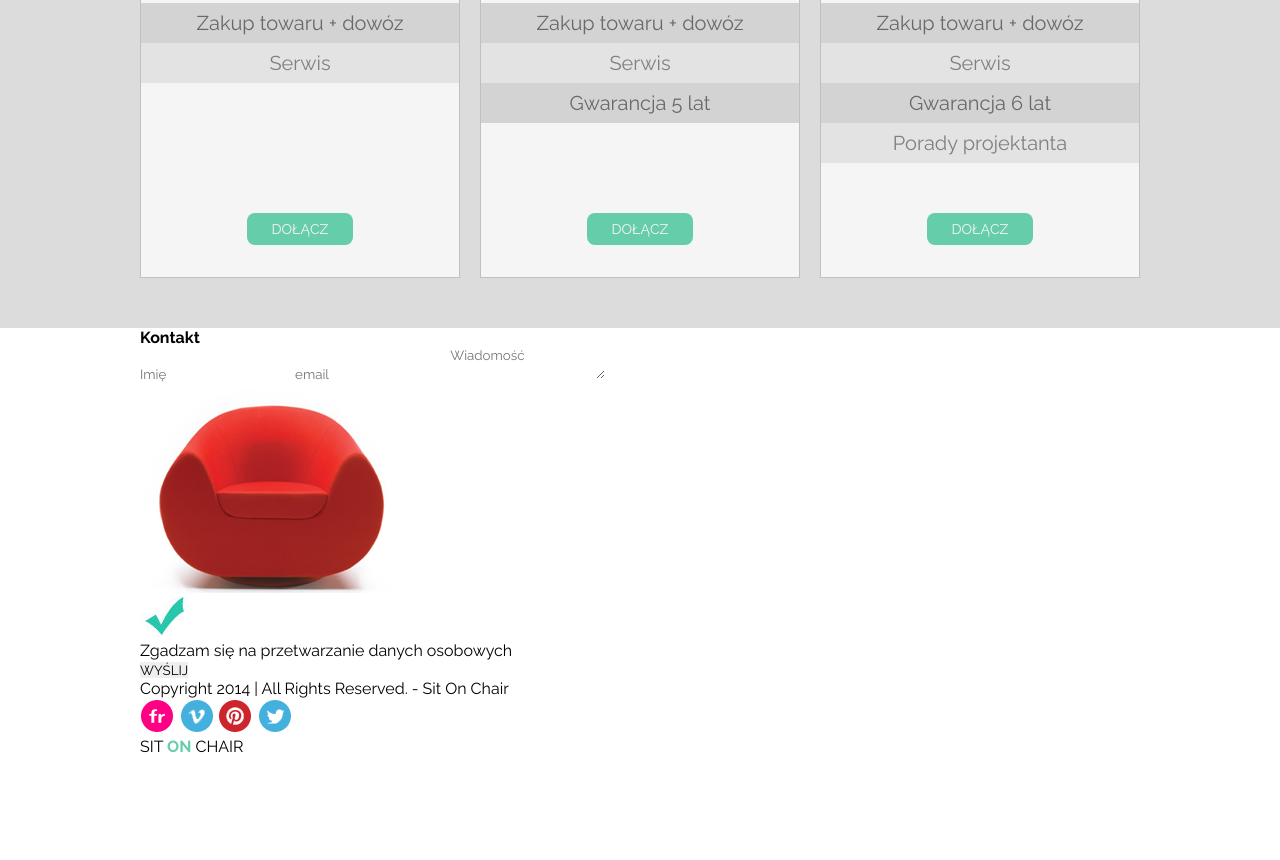
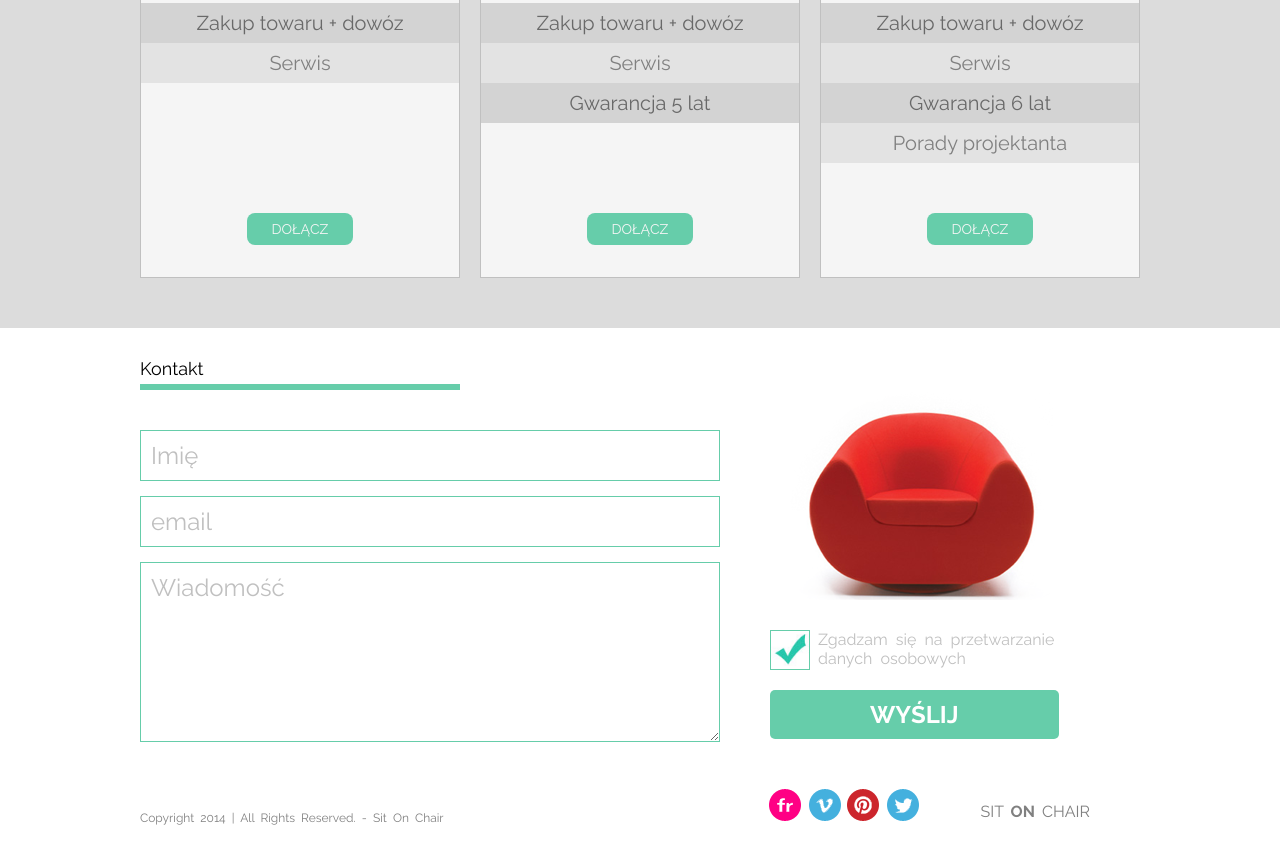
Before and after one commit to MBaginski93/Warsztaty-Sit-on-a-chair, a plain HTML site: page index.html in a window 1280 px wide. Shown: the part 1121-1981 px from the top of the page. Before the commit the page ends 1877 px from the top, so only its background shows below. Drawn offline with Linux system fonts and the light colour scheme.

Commit message:
Ukonczony warsztat

```diff
--- a/css/style.css
+++ b/css/style.css
@@ -44,20 +44,25 @@ header ol {
   padding-bottom: 10px;
   padding-left: 30px;
 }
-header ul {
+header .listimg {
   visibility: hidden;
   padding: 10px;
   position: absolute;
-  top: 40px;
-  right: 285px;
+  top: 34px;
+  right: 290px;
+  background-image: url("../images/ListaD.png");
 }
-li:first-of-type:hover ul {
+li:first-of-type:hover .listimg {
   visibility: visible;
   padding: 10px;
   position: absolute;
-  top: 40px;
-  right: 285px;
-  background-color: black;
+  top: 34px;
+  right: 290px;
+  background-image: url("../images/ListaD.png");
+  width: 85px;
+  height: 85px;
+  background-repeat: no-repeat;
+  background-size: cover;
 }
 .signs {
   color: MediumAquamarine;
@@ -145,13 +150,14 @@ div[class="description"] {
   background-color: gainsboro;
 
 }
-h3 {
+h3, h4 {
   font-size: 18px;
   padding-bottom: 5px;
   padding-top: 30px;
   border-bottom: 6px solid MediumAquamarine;
   width: 320px;
   font-weight: lighter;
+
 }
 div[class*="plan"] {
   float: left;
@@ -275,3 +281,82 @@ div[class*="plan"]:active .circle {
 div[class*="plan"]:active .circleGrey {
   background-color: whitesmoke;
 }
+.fieldleft {
+  float: left;
+  width: 600px;
+  margin-right: 30px;
+  margin-top: 25px;
+}
+.fieldleft input, textarea {
+  border: 1px solid MediumAquamarine;
+  padding: 10px;
+  margin: 15px 0 15px 0;
+  font-size: 24px;
+  display: block;
+  width: 580px;
+}
+textarea {
+  height: 180px;
+}
+input::placeholder, textarea::placeholder {
+  color: silver;
+}
+.fieldright {
+  width: 350px;
+  float: left;
+}
+.checkbox {
+  border: 1px solid MediumAquamarine;
+  background-image: url("../images/form_ok.jpg");
+  background-position: center;
+  background-size: contain;
+  background-repeat: no-repeat;
+  width: 40px;
+  height: 40px;
+  float: left;
+  margin-right: 8px;
+}
+.fieldright img {
+  display: block;
+  margin-left: 20px;
+  margin-bottom: 30px;
+}
+.fieldright p {
+  color: silver;
+  word-spacing: 4px;
+  width: 290px;
+}
+.fieldright input {
+  margin-top: 20px;
+  margin-right: 20px;
+  padding: 10px 100px;
+  font-size: 24px;
+  font-weight: bold;
+  color: white;
+  border-radius: 5px;
+  background-color: MediumAquamarine;
+}
+footer {
+  color: grey;
+  margin-top: 30px;
+}
+footer p, .logo {
+  display: inline-block;
+}
+footer p {
+  font-size: 12px;
+  word-spacing: 3px;
+  padding-bottom: 35px;
+}
+footer p:last-of-type {
+  font-size: 16px;
+  float: right;
+  margin-right: 50px;
+  margin-top: 15px;
+}
+footer span {
+  font-weight: bold;
+}
+.logo{
+margin-left: 320px;
+}
--- a/index.html
+++ b/index.html
@@ -13,11 +13,7 @@
       <ol>
         <li class="nav">
           O FIRMIE
-            <ul>
-              <li>Aktualności</li>
-              <li>Nasz team</li>
-              <li>Historia</li>
-            </ul>
+            <div class="listimg"></div>
         </li>
         <li class="nav">GALERIA</li>
         <li class="nav">KONTAKT</li>
@@ -116,9 +112,7 @@
       </fieldset>
       <fieldset class="fieldright">
         <img src="images/red_chair.png">
-        <div class="checkbox">
-          <img src="images/form_ok.jpg">
-        </div>
+        <div class="checkbox"></div>
         <p>Zgadzam się na przetwarzanie danych osobowych</p>
         <input type="button" name="send" value="WYŚLIJ">
       </fieldset>
@@ -134,7 +128,7 @@
         <img src="images/pinterest.png">
         <img src="images/twitter.png">
       </div>
-      <p>SIT <span class="colorChange">ON</span> CHAIR</p>
+      <p>SIT <span>ON</span> CHAIR</p>
     </div>
   </footer>
 </body>
```
Also changed, not shown: images/ListaD.png (added).
